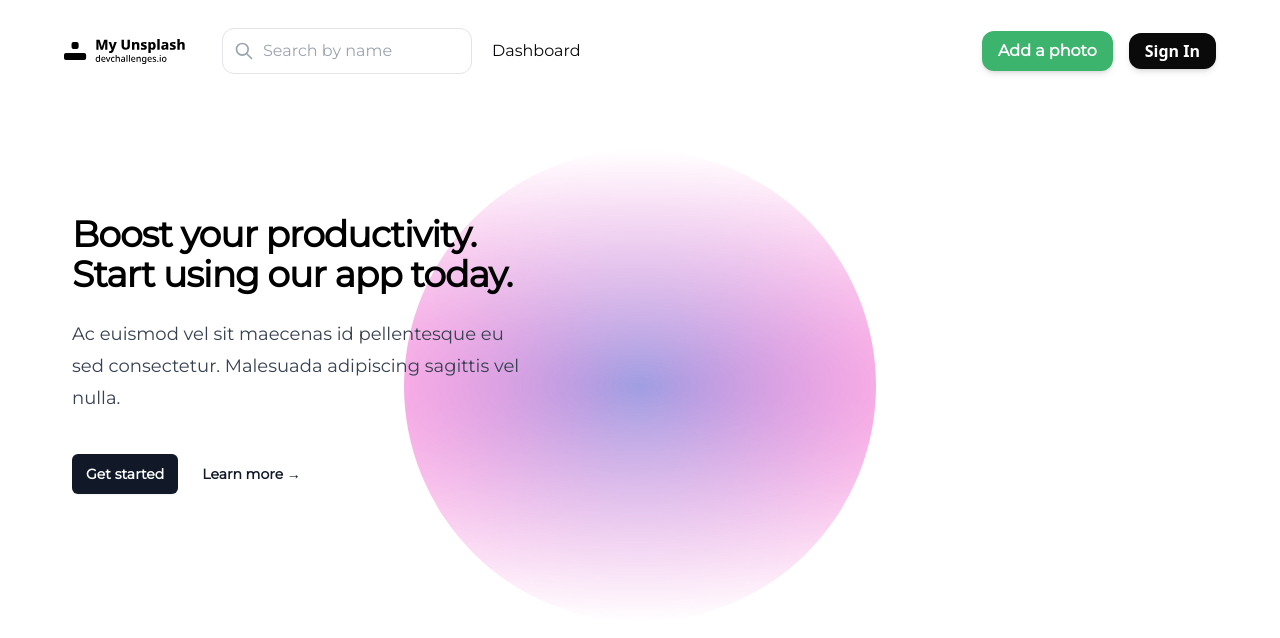
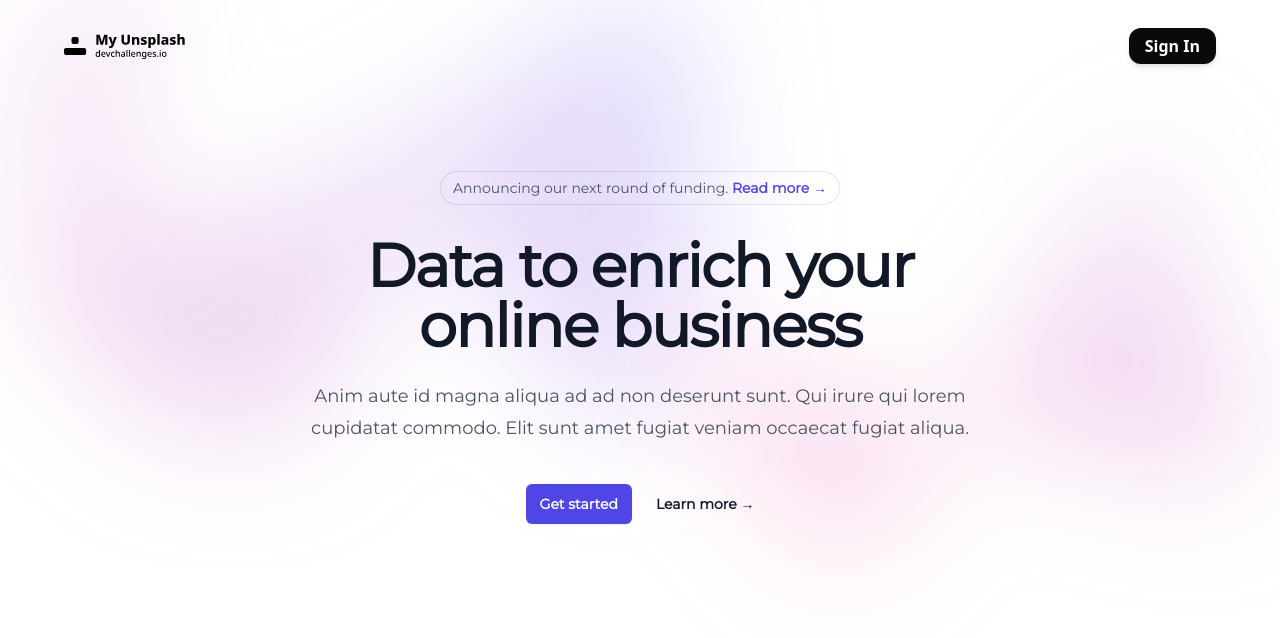
Before and after one commit to LucasCoppola/my-unsplash, a Next.js app: page / in a window 1280 px wide. Shown: the top 638 px of the page. Built offline with nearby package versions, Linux system fonts and the light colour scheme; no server answers.

Commit message:
navbar hide and show buttons

```diff
--- a/app/dashboard/page.tsx
+++ b/app/dashboard/page.tsx
@@ -1,4 +1,8 @@
+'use client'
+
 import ImageComponent from '@/components/ui/ImageComp'
+import { useSignInModal } from '@/components/ui/sign-in-modal'
+import { useSession } from 'next-auth/react'
 
 const images = [
 	{
@@ -32,6 +36,8 @@ const images = [
 ]
 
 export default function Dashboard() {
+	useSession({ required: true })
+
 	return (
 		<main className="mt-8 flex flex-col items-center justify-between p-6">
 			<div className="columns-auto gap-6 md:columns-3">
--- a/app/page.tsx
+++ b/app/page.tsx
@@ -1,40 +1,48 @@
 export default function Home() {
 	return (
-		<div className="mx-auto max-w-7xl pt-16 sm:px-6 lg:px-8">
-			<div className="relative isolate overflow-hidden bg-white">
-				<svg
-					viewBox="0 0 1024 1024"
-					className="absolute left-0 top-0 -z-10 h-full w-full [mask-image:radial-gradient(closest-side,white,transparent)] sm:left-full sm:-ml-80 lg:left-1/2 lg:ml-0 lg:-translate-x-1/2 lg:translate-y-0"
+		<>
+			<div className="relative isolate px-6 lg:px-8">
+				<div
+					className="absolute inset-x-0 -top-40 -z-10 transform-gpu overflow-hidden blur-3xl sm:-top-80"
 					aria-hidden="true"
 				>
-					<circle
-						cx={512}
-						cy={512}
-						r={512}
-						fill="url(#759c1415-0410-454c-8f7c-9a820de03641)"
-						fillOpacity="0.7"
+					<div
+						className="relative left-[calc(50%-11rem)] aspect-[1155/678] w-[36.125rem] -translate-x-1/2 rotate-[30deg] bg-gradient-to-tr from-[#ff80b5] to-[#9089fc] opacity-30 sm:left-[calc(50%-30rem)] sm:w-[72.1875rem]"
+						style={{
+							clipPath:
+								'polygon(74.1% 44.1%, 100% 61.6%, 97.5% 26.9%, 85.5% 0.1%, 80.7% 2%, 72.5% 32.5%, 60.2% 62.4%, 52.4% 68.1%, 47.5% 58.3%, 45.2% 34.5%, 27.5% 76.7%, 0.1% 64.9%, 17.9% 100%, 27.6% 76.8%, 76.1% 97.7%, 74.1% 44.1%)'
+						}}
 					/>
-					<defs>
-						<radialGradient id="759c1415-0410-454c-8f7c-9a820de03641">
-							<stop stopColor="#7775D6" />
-							<stop offset={1} stopColor="#E935C1" />
-						</radialGradient>
-					</defs>
-				</svg>
-				<div className="mx-auto max-w-md text-center lg:mx-0 lg:flex-auto lg:pb-32 lg:pt-16 lg:text-left">
-					<h2 className="text-3xl font-bold tracking-tight text-black sm:text-4xl">
-						Boost your productivity.
-						<br />
-						Start using our app today.
-					</h2>
-					<p className="mt-6 text-lg leading-8 text-gray-700">
-						Ac euismod vel sit maecenas id pellentesque eu sed
-						consectetur. Malesuada adipiscing sagittis vel nulla.
-					</p>
-					<div className="mt-10 flex items-center justify-center gap-x-6 lg:justify-start">
+				</div>
+				<div className="mx-auto max-w-2xl py-32 sm:py-48 lg:py-24">
+					<div className="hidden sm:mb-8 sm:flex sm:justify-center">
+						<div className="relative rounded-full px-3 py-1 text-sm leading-6 text-gray-600 ring-1 ring-gray-900/10 hover:ring-gray-900/20">
+							Announcing our next round of funding.{' '}
 							<a
 								href="#"
-							className="rounded-md bg-gray-900 px-3.5 py-2.5 text-sm font-semibold text-white shadow-sm hover:bg-gray-800 focus-visible:outline focus-visible:outline-2 focus-visible:outline-offset-2 focus-visible:outline-white"
+								className="font-semibold text-indigo-600"
+							>
+								<span
+									className="absolute inset-0"
+									aria-hidden="true"
+								/>
+								Read more <span aria-hidden="true">&rarr;</span>
+							</a>
+						</div>
+					</div>
+					<div className="text-center">
+						<h1 className="text-4xl font-bold tracking-tight text-gray-900 sm:text-6xl">
+							Data to enrich your online business
+						</h1>
+						<p className="mt-6 text-lg leading-8 text-gray-600">
+							Anim aute id magna aliqua ad ad non deserunt sunt.
+							Qui irure qui lorem cupidatat commodo. Elit sunt
+							amet fugiat veniam occaecat fugiat aliqua.
+						</p>
+						<div className="mt-10 flex items-center justify-center gap-x-6">
+							<a
+								href="#"
+								className="rounded-md bg-indigo-600 px-3.5 py-2.5 text-sm font-semibold text-white shadow-sm hover:bg-indigo-500 focus-visible:outline focus-visible:outline-2 focus-visible:outline-offset-2 focus-visible:outline-indigo-600"
 							>
 								Get started
 							</a>
@@ -47,6 +55,19 @@ export default function Home() {
 						</div>
 					</div>
 				</div>
+				<div
+					className="absolute inset-x-0 top-[calc(100%-13rem)] -z-10 transform-gpu overflow-hidden blur-3xl sm:top-[calc(100%-45rem)]"
+					aria-hidden="true"
+				>
+					<div
+						className="relative left-[calc(50%+3rem)] aspect-[1155/678] w-[36.125rem] -translate-x-1/2 bg-gradient-to-tr from-[#ff80b5] to-[#9089fc] opacity-30 sm:left-[calc(50%+36rem)] sm:w-[72.1875rem]"
+						style={{
+							clipPath:
+								'polygon(74.1% 44.1%, 100% 61.6%, 97.5% 26.9%, 85.5% 0.1%, 80.7% 2%, 72.5% 32.5%, 60.2% 62.4%, 52.4% 68.1%, 47.5% 58.3%, 45.2% 34.5%, 27.5% 76.7%, 0.1% 64.9%, 17.9% 100%, 27.6% 76.8%, 76.1% 97.7%, 74.1% 44.1%)'
+						}}
+					/>
 				</div>
+			</div>
+		</>
 	)
 }
--- a/components/home/navbar.tsx
+++ b/components/home/navbar.tsx
@@ -3,14 +3,19 @@
 import { Search, MyUnsplashLogo } from '@/components/ui/icons'
 import { useSession } from 'next-auth/react'
 import UserDropdown from '../ui/user-dropdown'
-import SignInModal from '../ui/sign-in-modal'
 import Link from 'next/link'
+import { useSignInModal } from '../ui/sign-in-modal'
+import { usePathname } from 'next/navigation'
 
 export default function Navbar() {
+	const { SignInModal, setShowSignInModal } = useSignInModal()
 	const { data: session } = useSession()
+	const pathname = usePathname()
 
 	return (
-		<nav className="relative bg-white">
+		<>
+			<SignInModal />
+			<nav className="relative z-10">
 				<div className="container mx-auto px-6 py-3">
 					<div className="flex w-full flex-col md:flex-row md:items-center">
 						<div className="flex items-center justify-between">
@@ -18,6 +23,7 @@ export default function Navbar() {
 								<Link href="/">
 									<MyUnsplashLogo />
 								</Link>
+								{session && (
 									<div className="mx-5">
 										<div className="relative">
 											<span className="absolute inset-y-0 left-0 flex items-center pl-3">
@@ -30,22 +36,38 @@ export default function Navbar() {
 											/>
 										</div>
 									</div>
-							<Link href="/dashboard">Dashboard</Link>
-						</div>
-					</div>
-					<div className="ml-auto flex items-center">
-						<button className="mr-4 rounded-xl bg-[#3DB46D] px-4 py-2 font-semibold text-white shadow-md duration-300 hover:bg-[#249A4C]">
-							Add a photo
-						</button>
-
-						{session ? (
-							<UserDropdown session={session} />
-						) : (
-							<SignInModal />
 								)}
 							</div>
 						</div>
+						{session ? (
+							<div className="ml-auto flex items-center">
+								{pathname === '/dashboard' ? (
+									<button className="mr-4 rounded-xl bg-green-500 px-5 py-2.5 text-sm font-semibold text-white hover:bg-green-600 focus:outline-none focus:ring-2 focus:ring-green-300">
+										Add photo
+									</button>
+								) : (
+									<Link
+										href="/dashboard"
+										className="mr-6 text-lg duration-300"
+									>
+										Dashboard
+									</Link>
+								)}
+								<UserDropdown session={session} />
+							</div>
+						) : (
+							<div className="ml-auto flex items-center">
+								<button
+									onClick={() => setShowSignInModal(true)}
+									className="rounded-xl bg-[#0a0a0a] px-4 py-1.5 font-sans font-semibold text-white shadow-md duration-300 hover:bg-[#2e2e2e]"
+								>
+									Sign In
+								</button>
+							</div>
+						)}
+					</div>
 				</div>
 			</nav>
+		</>
 	)
 }
--- a/components/ui/sign-in-modal.tsx
+++ b/components/ui/sign-in-modal.tsx
@@ -1,16 +1,21 @@
+'use client'
+
+import { Google, LoadingCircle } from '@/components/ui/icons'
 import { signIn } from 'next-auth/react'
-import { useState } from 'react'
-import { Google, LoadingCircle } from './icons'
+import { Dispatch, SetStateAction, useCallback, useMemo, useState } from 'react'
 import { Dialog, DialogContent, DialogTrigger } from './dialog'
 
-export default function SignInModal() {
+export default function SignInModal({
+	showSignInModal,
+	setShowSignInModal
+}: {
+	showSignInModal: boolean
+	setShowSignInModal: Dispatch<SetStateAction<boolean>>
+}) {
 	const [signInClicked, setSignInClicked] = useState(false)
 
 	return (
-		<Dialog>
-			<DialogTrigger className="rounded-xl bg-[#0a0a0a] px-4 py-1.5 font-sans font-semibold text-white shadow-md duration-300 hover:bg-white hover:text-black">
-				Sign In
-			</DialogTrigger>
+		<Dialog open={showSignInModal}>
 			<DialogContent>
 				<div className="flex flex-col items-center justify-center space-y-3 border-b border-gray-200 bg-white px-4 py-6 pt-8 text-center md:px-16">
 					<h3 className="font-display text-2xl font-bold">Sign In</h3>
@@ -47,3 +52,21 @@ export default function SignInModal() {
 		</Dialog>
 	)
 }
+
+export function useSignInModal() {
+	const [showSignInModal, setShowSignInModal] = useState(false)
+
+	const SignInModalCallback = useCallback(() => {
+		return (
+			<SignInModal
+				showSignInModal={showSignInModal}
+				setShowSignInModal={setShowSignInModal}
+			/>
+		)
+	}, [showSignInModal, setShowSignInModal])
+
+	return useMemo(
+		() => ({ setShowSignInModal, SignInModal: SignInModalCallback }),
+		[setShowSignInModal, SignInModalCallback]
+	)
+}
```
Lines whose indentation alone changed are shown as unchanged.
